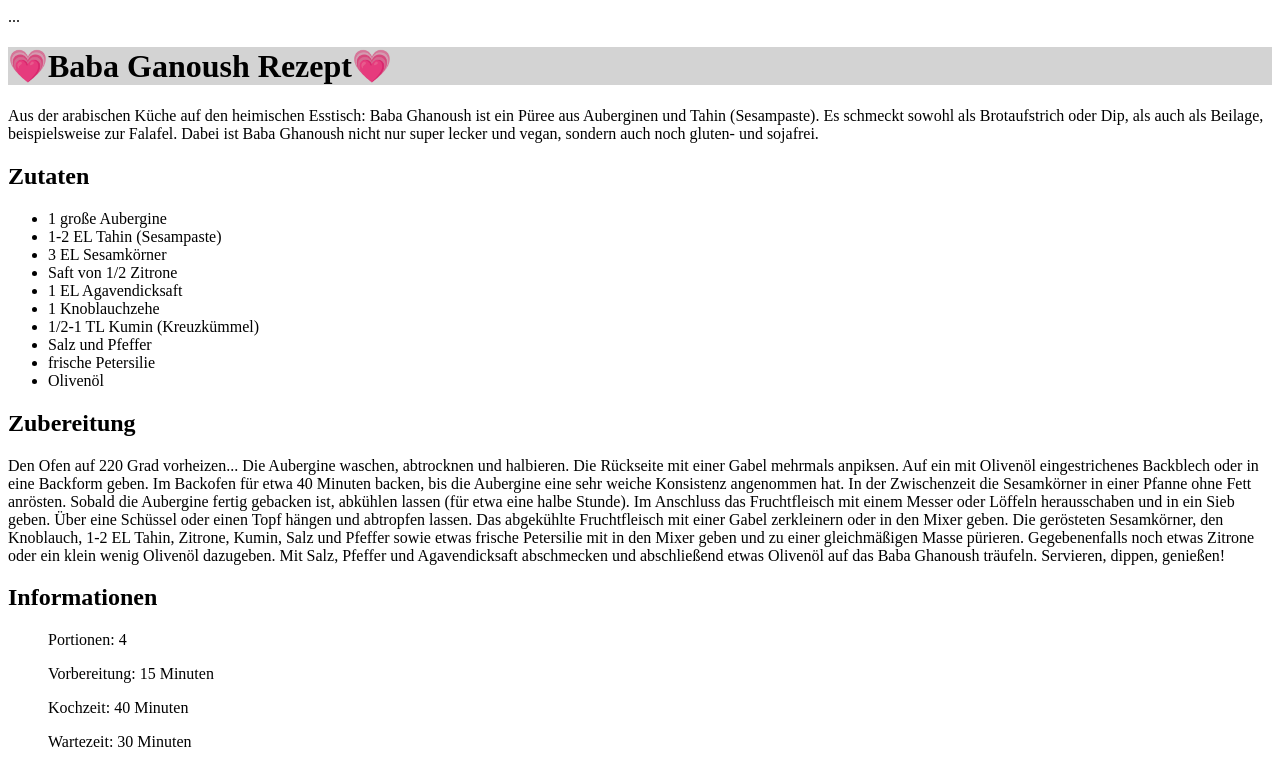
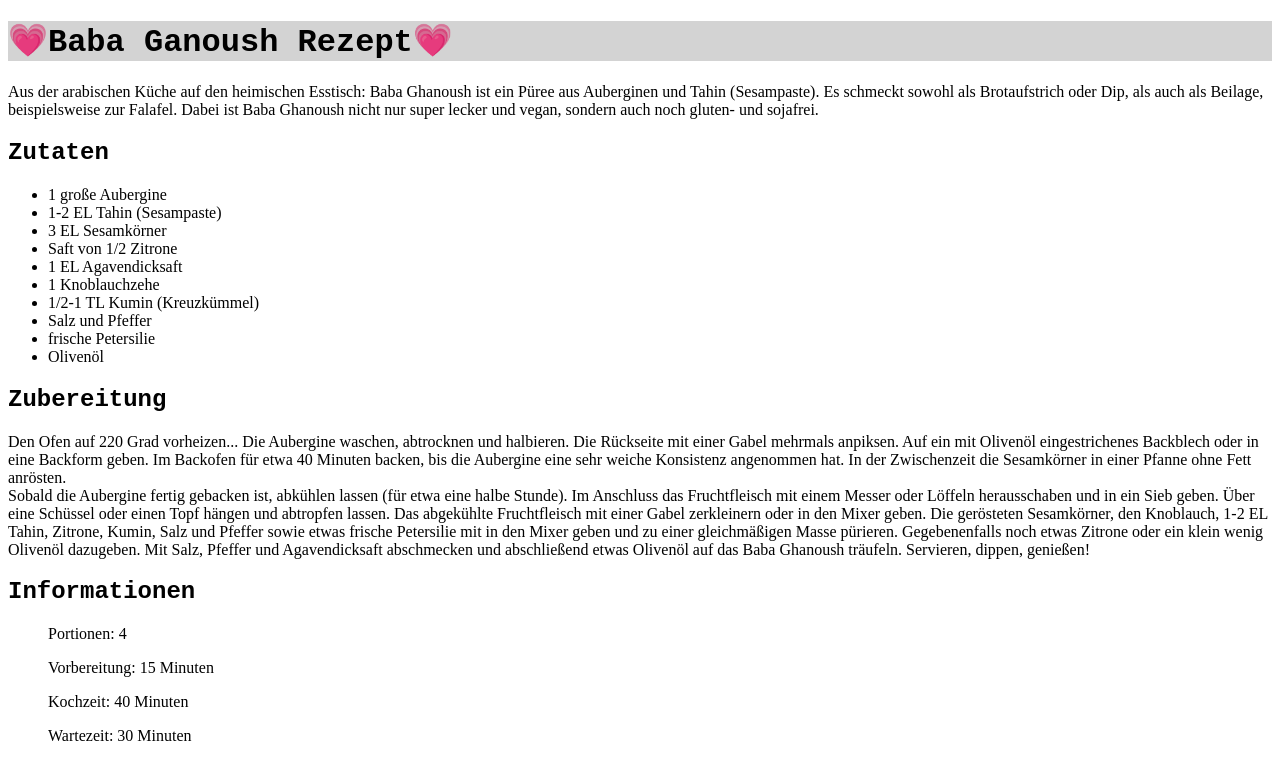
Before and after one commit to Edina1987/workspace, a plain HTML site: page rezept.html in a window 1280 px wide. Shown: the top 758 px of the page. Drawn offline with Linux system fonts and the light colour scheme.

Commit message:
wednesday 06102021

```diff
--- a/rezept.html
+++ b/rezept.html
@@ -1,8 +1,12 @@
 <!DOCTYPE html>
 <html lang = "de">
-<head>...</head>
+<head></head>
+
+<link rel="stylesheet" href="style.css">
+
 <body>
-    <h1 style="background-color:LightGray;">&#128151;Baba Ganoush Rezept&#128151;</h1>
+
+        <h1 style="background-color:LightGray;">&#128151;Baba  Ganoush Rezept&#128151;</h1>
     <p>Aus der arabischen Küche auf den heimischen Esstisch: Baba Ghanoush ist ein Püree aus Auberginen und Tahin (Sesampaste). Es schmeckt sowohl als Brotaufstrich oder Dip, als auch als Beilage, beispielsweise zur Falafel. Dabei ist Baba Ghanoush nicht nur super lecker und vegan, sondern auch noch gluten- und sojafrei.</p>
 
 <h2 style="border:20px LightGray;">Zutaten</h2>
@@ -24,12 +28,17 @@
 <h2>Zubereitung</h2>
 <p>Den Ofen auf 220 Grad vorheizen...
         Die Aubergine waschen, abtrocknen und halbieren. Die Rückseite mit einer Gabel mehrmals anpiksen. Auf ein mit Olivenöl eingestrichenes Backblech oder in eine Backform geben. Im Backofen für etwa 40 Minuten backen, bis die Aubergine eine sehr weiche Konsistenz angenommen hat.
-        In der Zwischenzeit die Sesamkörner in einer Pfanne ohne Fett anrösten.
+        In der Zwischenzeit die Sesamkörner in einer Pfanne ohne Fett anrösten. <br>
         Sobald die Aubergine fertig gebacken ist, abkühlen lassen (für etwa eine halbe Stunde). Im Anschluss das Fruchtfleisch mit einem Messer oder Löffeln herausschaben und in ein Sieb geben. Über eine Schüssel oder einen Topf hängen und abtropfen lassen.
         Das abgekühlte Fruchtfleisch mit einer Gabel zerkleinern oder in den Mixer geben.
         Die gerösteten Sesamkörner, den Knoblauch, 1-2 EL Tahin, Zitrone, Kumin, Salz und Pfeffer sowie etwas frische Petersilie mit in den Mixer geben und zu einer gleichmäßigen Masse pürieren. Gegebenenfalls noch etwas Zitrone oder ein klein wenig Olivenöl dazugeben.
         Mit Salz, Pfeffer und Agavendicksaft abschmecken und abschließend etwas Olivenöl auf das Baba Ghanoush träufeln. Servieren, dippen, genießen!</p>
-<h2>Informationen</h2>
+
+
+
+
+
+        <h2>Informationen</h2>
 <ul>Portionen: 4</ul>
 <ul>Vorbereitung: 15 Minuten</ul>
 <ul>Kochzeit: 40 Minuten</ul>
--- /dev/null
+++ b/style.css
@@ -0,0 +1,2 @@
+h1 {font-family: "Lucida Handwriting", "Courier New", monospace;}
+h2 {font-family: "Sweet Whisper", "Courier New", monospace;}
```
Also changed, not shown: 1 other file.
